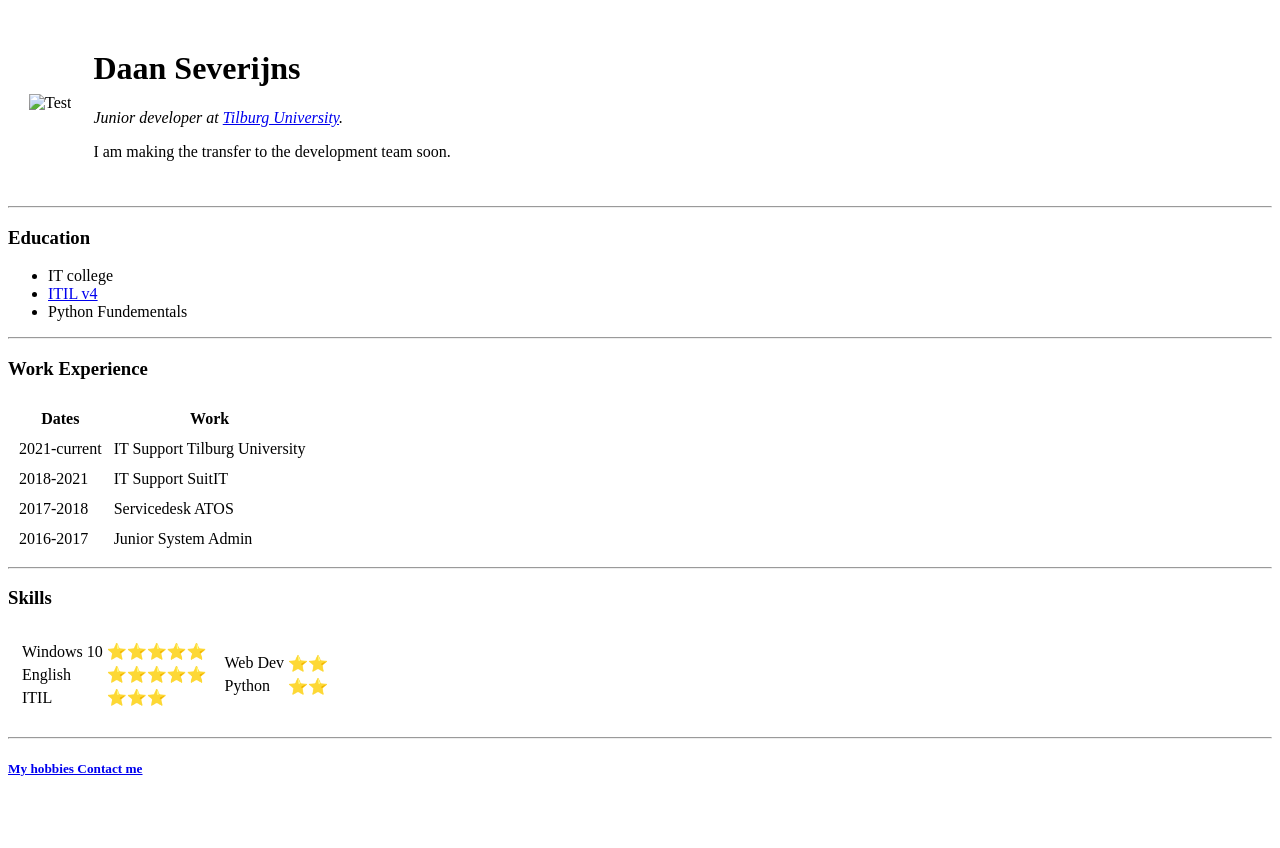
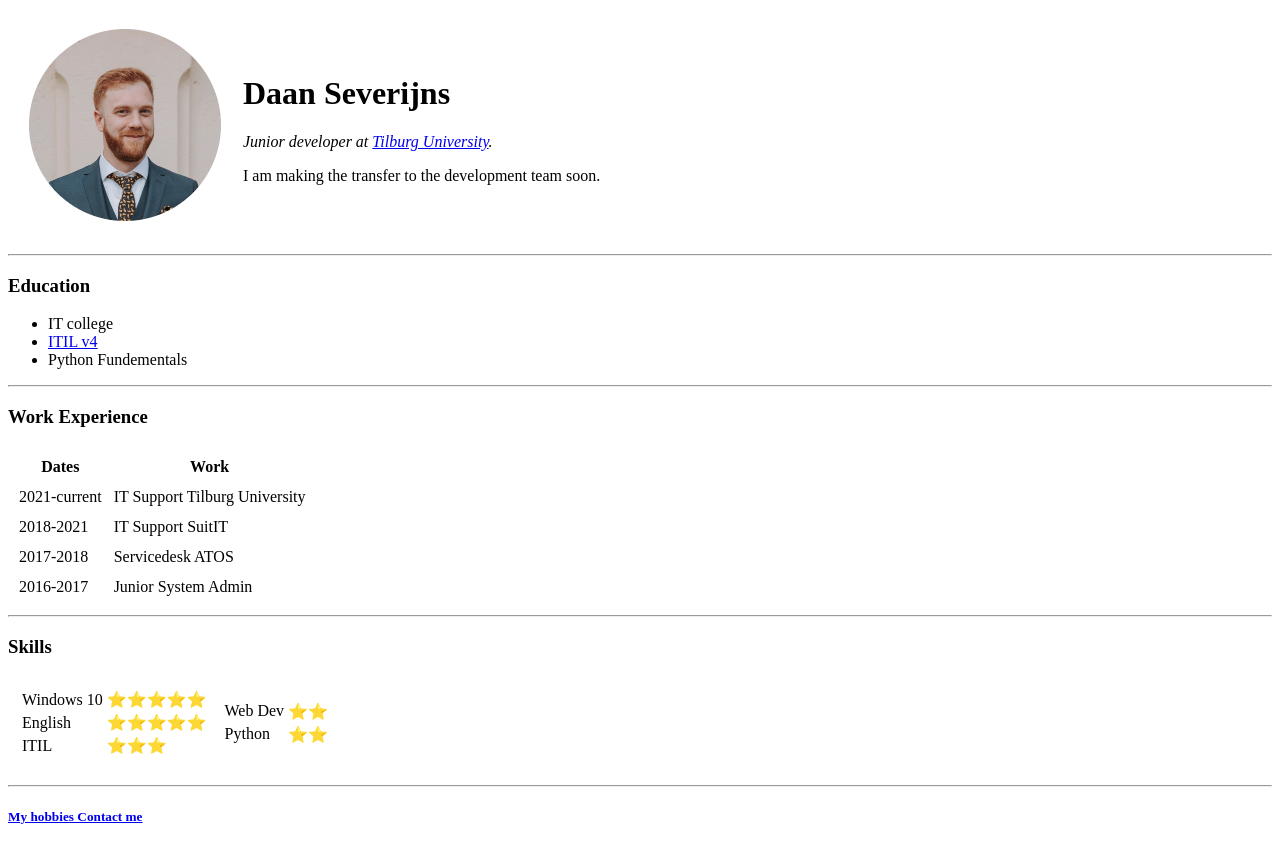
Before and after one commit to Moridan/MySite, a plain HTML site: page index.html in a window 1280 px wide. Before the commit the page ends 800 px from the top, so only its background shows below. Drawn offline with Linux system fonts and the light colour scheme.

Commit message:
Update index.html

```diff
--- a/index.html
+++ b/index.html
@@ -7,7 +7,7 @@
     <body>
         <table cellspacing="20px">
             <tr>
-                <td><img src="\Sources\1668594312778.png" alt="Test"></td>
+                <td><img src="1668594312778.png" alt="Test"></td>
                 <td><h1 align="">Daan Severijns</h1>
                 <p><em>Junior developer at <a href="https://tilburguniversity.edu">Tilburg University</a>.</em></p>
                 <p>I am making the transfer to the development team soon.</p></td>
```
